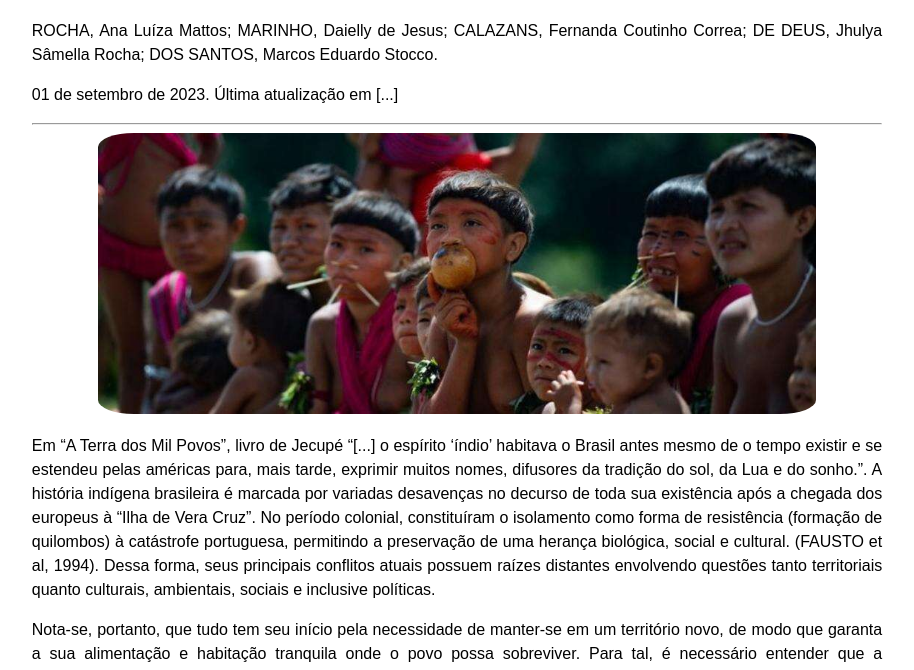
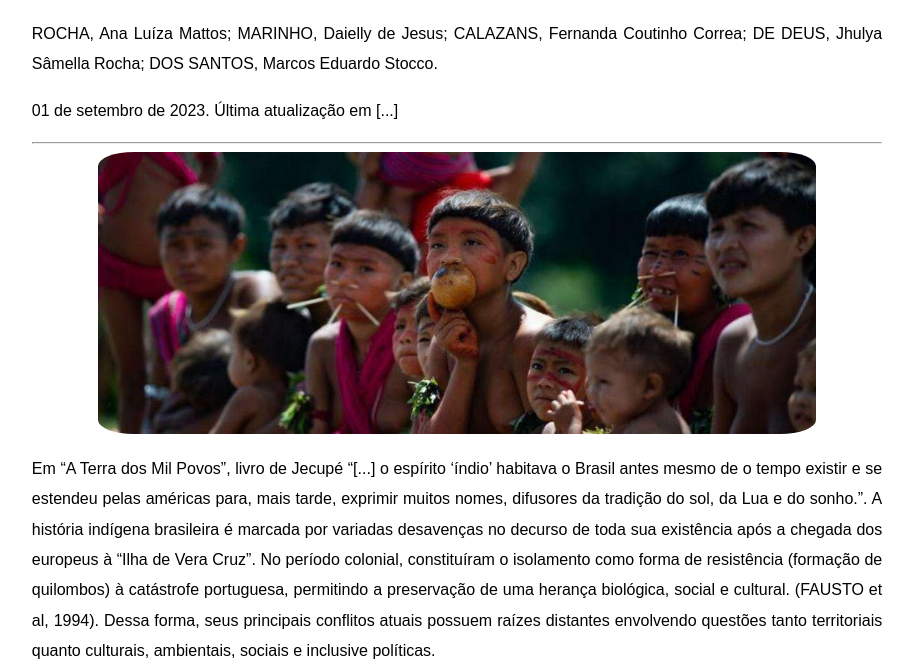
Before and after one commit to MyIFdrive/redIFES, a plain HTML site: page index.html in a window 1280 px wide. Shown: the part 61-731 px from the top of the page, without its empty margins (183-1097 px from the left). Drawn offline with Linux system fonts and the light colour scheme.

Commit message:
Update conflitos.css

```diff
--- a/Estilos/conflitos.css
+++ b/Estilos/conflitos.css
@@ -23,7 +23,7 @@ header {
 p {
     text-align: justify;
     font-family: Arial, Helvetica, sans-serif;
-    line-height: 1.5em;
+    line-height: 1.9em;
 }
 
 h1 {
```
